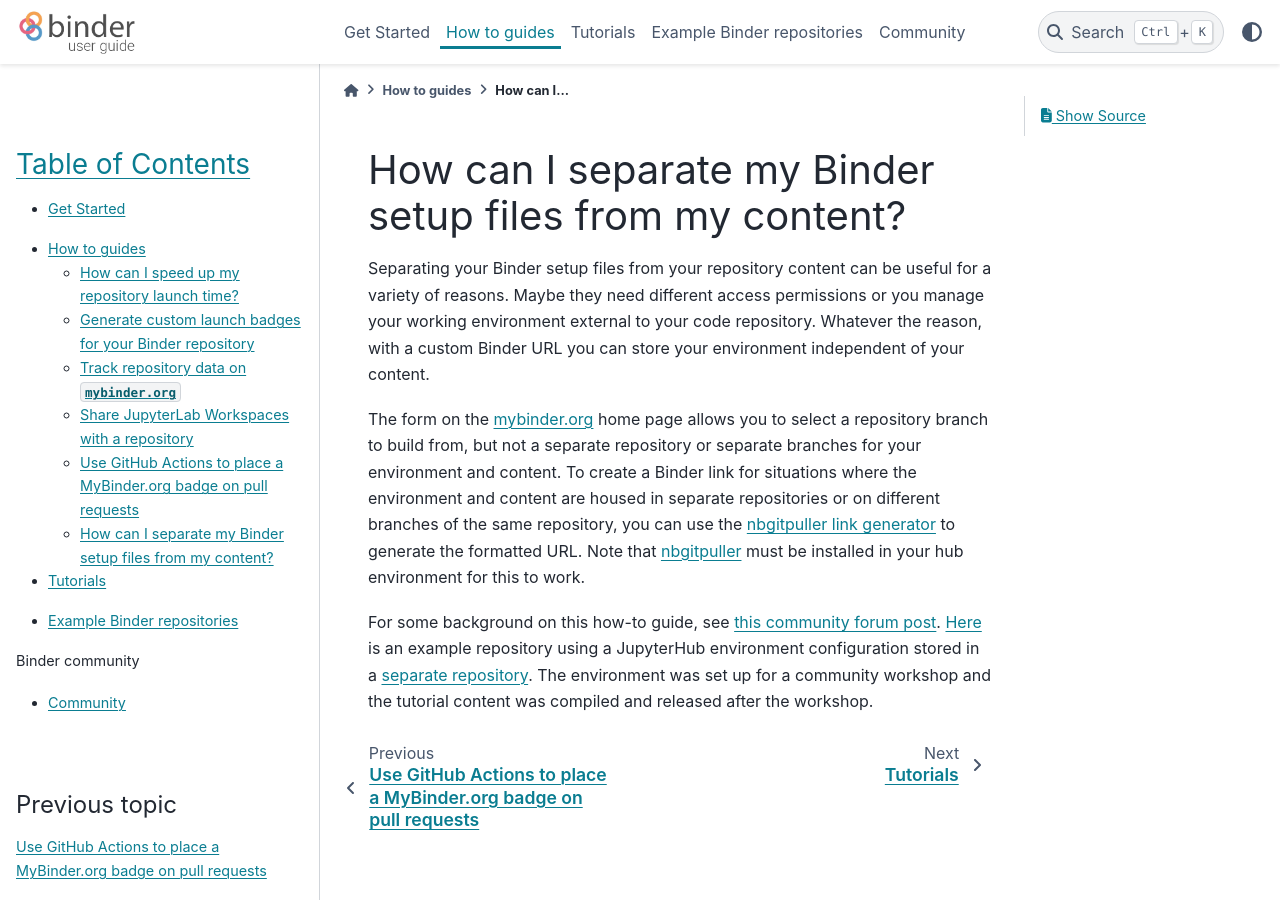
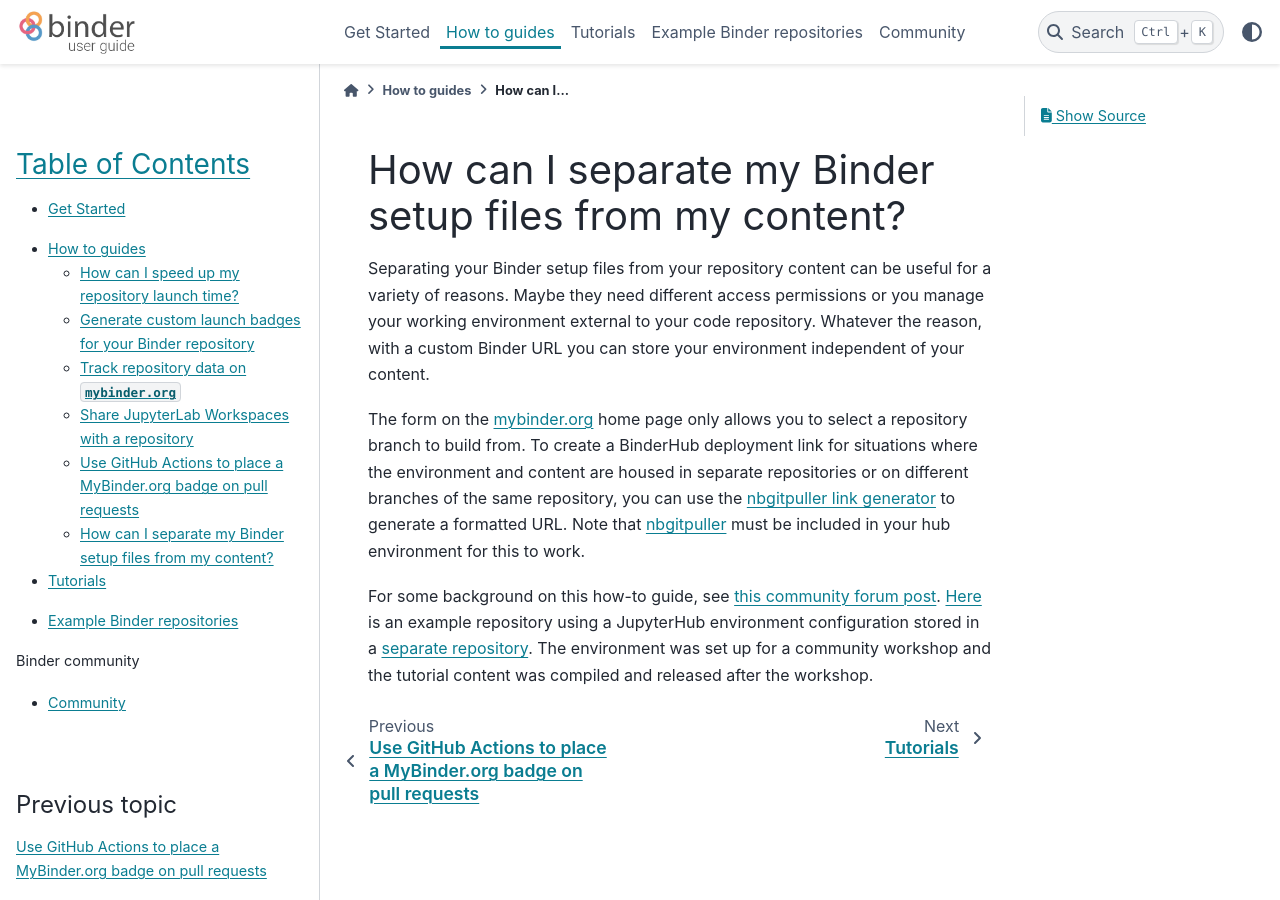
Before and after one commit to jupyterhub/mybinder.org-user-guide, a Sphinx documentation site: the page built from doc/howto/external_binder_setup.rst, in a window 1280 px wide and 900 px high. Built offline with Sphinx 7.4.7 and the PyData theme 0.15.4, drawn with Linux system fonts in a browser that asks for light colours; pages that are not in the unit, such as notebooks, are missing from menus.

Commit message:
wordsmithing to external binder setup howto

```diff
--- a/doc/howto/external_binder_setup.rst
+++ b/doc/howto/external_binder_setup.rst
@@ -6,6 +6,6 @@
 
 Separating your Binder setup files from your repository content can be useful for a variety of reasons. Maybe they need different access permissions or you manage your working environment external to your code repository. Whatever the reason, with a custom Binder URL you can store your environment independent of your content.
 
-The form on the `mybinder.org <https://mybinder.org>`_ home page allows you to select a repository branch to build from, but not a separate repository or separate branches for your environment and content. To create a Binder link for situations where the environment and content are housed in separate repositories or on different branches of the same repository, you can use the `nbgitpuller link generator <https://jupyterhub.github.io/nbgitpuller/link>`_ to generate the formatted URL. Note that `nbgitpuller <https://github.com/jupyterhub/nbgitpuller>`_ must be installed in your hub environment for this to work.
+The form on the `mybinder.org <https://mybinder.org>`_ home page only allows you to select a repository branch to build from. To create a BinderHub deployment link for situations where the environment and content are housed in separate repositories or on different branches of the same repository, you can use the `nbgitpuller link generator <https://jupyterhub.github.io/nbgitpuller/link>`_ to generate a formatted URL. Note that `nbgitpuller <https://github.com/jupyterhub/nbgitpuller>`_ must be included in your hub environment for this to work.
 
 For some background on this how-to guide, see `this community forum post <https://discourse.jupyter.org/t/improve-documentation-for-new-users-not-working-on-the-master-branch/5509>`_. `Here <https://github.com/ICESAT-2HackWeek/2020_ICESat-2_Hackweek_Tutorials>`_ is an example repository using a JupyterHub environment configuration stored in a `separate repository <https://github.com/ICESAT-2HackWeek/jupyter-image-2020>`_. The environment was set up for a community workshop and the tutorial content was compiled and released after the workshop.
```
